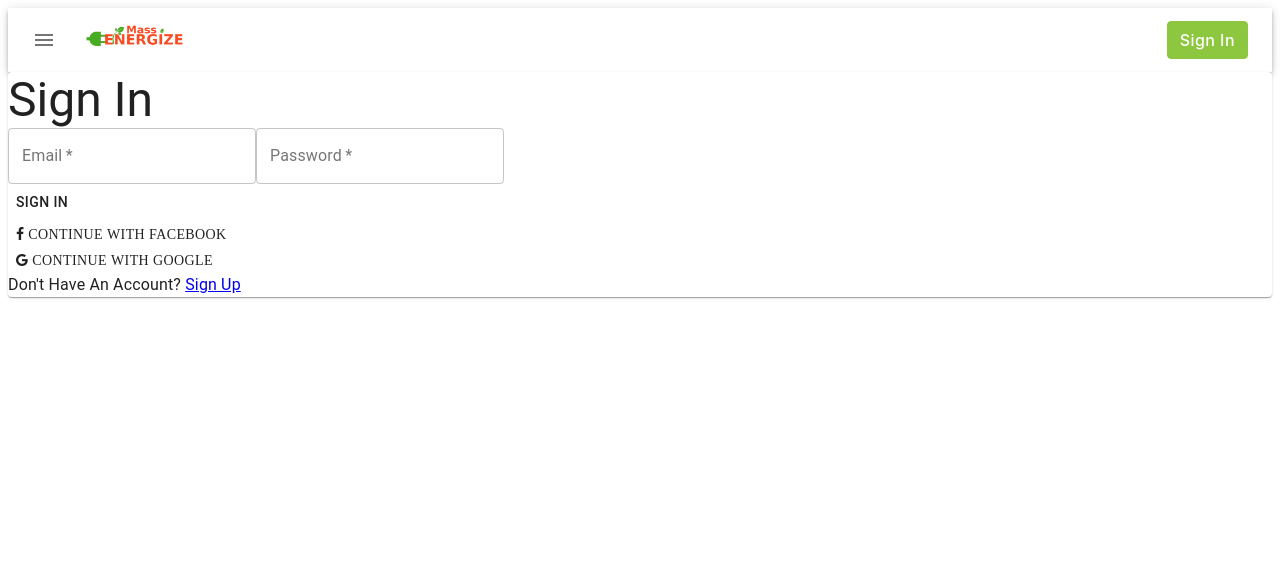
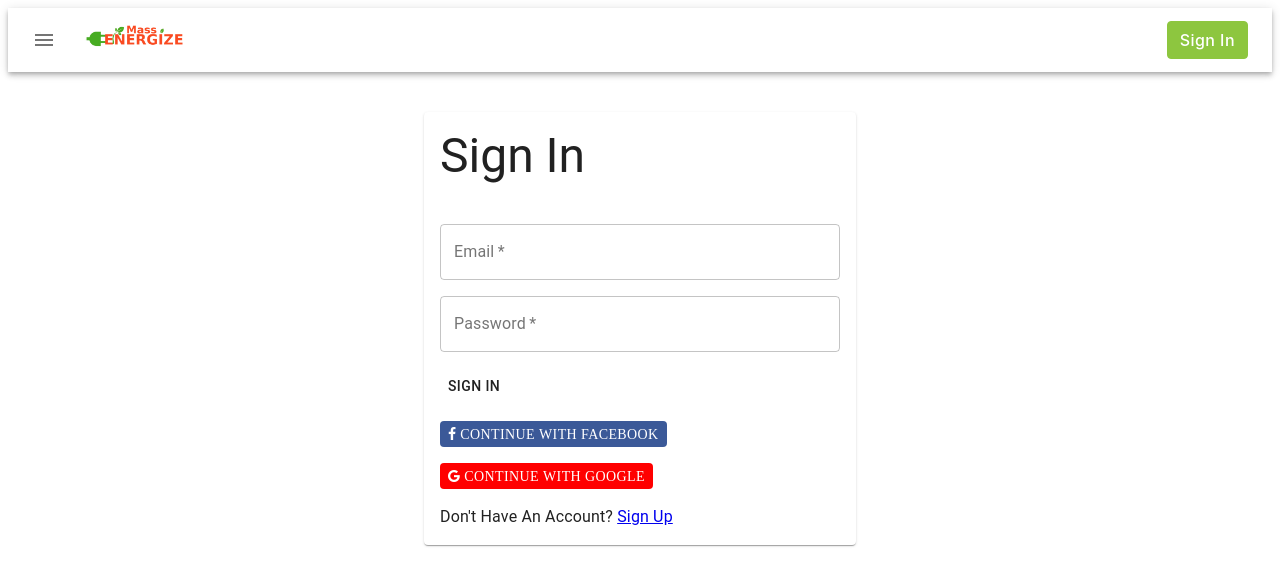
Before and after one commit to wkleiman/frontend-carbonsaver, a React (Create React App) app in the folder massenergize_carbon_calculator_app/: page /login in a window 1280 px wide. Shown: the top 586 px of the page. Built offline with nearby package versions, Linux system fonts and the light colour scheme; no server answers.

Commit message:
Restyling Some Component, Fix Some Auth Bug

```diff
--- a/massenergize_carbon_calculator_app/src/components/actions/actionItems.js
+++ b/massenergize_carbon_calculator_app/src/components/actions/actionItems.js
@@ -35,7 +35,9 @@ class ActionItems extends React.Component {
 
     handleClick = (e) => {
         const { action } = this.props;
-        this.props.getScore(null, action.name, this.props.answered)
+        console.log(this.props.auth)
+        // this.props.getScore(this.props.auth.uid);
+        this.props.getScore(null, action.name, this.props.answered);
     }
 
     renderActionScore() {
@@ -90,7 +92,8 @@ const mapStateToProps = (state, ownProps) => {
     return {
         allAnswered: Object.values(allAnswered),
         answered: state.answered[ownProps.action.name],
-        skip: state.answered.skip
+        skip: state.answered.skip,
+        auth: state.auth,
     }
 }
 
--- a/massenergize_carbon_calculator_app/src/components/auth/AuthForm.js
+++ b/massenergize_carbon_calculator_app/src/components/auth/AuthForm.js
@@ -30,12 +30,12 @@ class AuthForm extends React.Component {
         );
     }
     renderPage = () => {
-        const googleSignIn = (this.props.otherOptionBtnText && this.props.otherOptionQuestion) && <Grid item><Button onClick={this.signInWithFacebook} id="facebook" className="img-circle facebook"><span className="fa fa-facebook-f"> Continue with Facebook</span></Button></Grid>;
-        const facebookSignIn = (this.props.otherOptionBtnText && this.props.otherOptionQuestion) && <Grid item><Button onClick={this.signInWithGoogle} id="google" className="img-circle google"><span className="fa fa-google"> Continue with Google</span></Button></Grid>;
+        const googleSignIn = (this.props.otherOptionBtnText && this.props.otherOptionQuestion) && <Grid item><Button style={{ color: 'white', backgroundColor: '#3b5998' }} onClick={this.signInWithFacebook} id="facebook" className="img-circle facebook"><span className="fa fa-facebook-f"> Continue with Facebook</span></Button></Grid>;
+        const facebookSignIn = (this.props.otherOptionBtnText && this.props.otherOptionQuestion) && <Grid item><Button style={{ color: 'white', backgroundColor: 'red' }} onClick={this.signInWithGoogle} id="google" className="img-circle google"><span className="fa fa-google"> Continue with Google</span></Button></Grid>;
         const otherOpt = (this.props.otherOptionBtnText && this.props.otherOptionQuestion) && <Grid item><Typography>{this.props.otherOptionQuestion} <Link to={this.props.otherOptRoute}>{this.props.otherOptionBtnText}</Link></Typography></Grid>;
         return (
             <form onSubmit={this.props.handleSubmit(this.props.onFormSubmit)}>
-                <Grid container direction="column">
+                <Grid container direction="column" spacing={2}>
                     <Grid item><Typography variant="h3">{this.props.title}</Typography></Grid>
                     <Grid item><Fields names={this.props.fieldNames} component={this.props.renderFields} /></Grid>
                     <Grid item><Button type="submit" >{this.props.btnText}</Button></Grid>
--- a/massenergize_carbon_calculator_app/src/components/auth/SignUpPage.js
+++ b/massenergize_carbon_calculator_app/src/components/auth/SignUpPage.js
@@ -26,8 +26,6 @@ class SignUpPage extends React.Component {
         if (this.props.firebase) {
             this.props.firebase.auth().onAuthStateChanged(user => {
                 if (user) {
-                    console.log(user);
-                    this.props.signIn(user);
                     history.push('/event/CC_Event_1');
                 }
             })
--- a/massenergize_carbon_calculator_app/src/components/auth/logInPage.js
+++ b/massenergize_carbon_calculator_app/src/components/auth/logInPage.js
@@ -1,9 +1,11 @@
 import React from 'react';
+import history from '../../history';
 import { connect } from 'react-redux'
 import { signIn } from '../../actions'
 import AuthForm from './AuthForm';
-import { Grid, TextField, Paper } from '@material-ui/core';
-import history from '../../history';
+
+
+import { Grid, TextField, Paper, Typography } from '@material-ui/core';
 import { withStyles } from '@material-ui/core/styles';
 import { withFirebase } from 'react-redux-firebase';
 
@@ -36,21 +38,22 @@ class LogInForm extends React.Component {
     normalLogin({ email, password }) {
         let auth = this.props.firebase.auth();
         auth.signInWithEmailAndPassword(email, password).then(res => {
-            auth.currentUser.getIdToken(true).then(idToken => {
-                this.props.signIn(idToken);
-            })
+            let { user } = res;
+            this.props.signIn(user);
+            history.push('/event/CC_Event_1')
         })
             .catch(err => {
                 console.log("Error:", err.message);
-                this.setState({ error: err });
+                this.setState({ error: err.message });
             })
     }
 
     renderFields = (fields) => {
         const { classes } = this.props;
         return (
-            <Grid container>
-                <Grid item>
+            <Grid container style={{ marginTop: '2vh' }} spacing={2}>
+                {this.state.error ? <Typography>{this.state.error}</Typography> : <></>}
+                <Grid item xs={12}>
                     <TextField
                         className={classes.textInput}
                         {...fields.email.input}
@@ -59,7 +62,7 @@ class LogInForm extends React.Component {
                         variant="outlined"
                         required />
                 </Grid>
-                <Grid item>
+                <Grid item xs={12}>
                     <TextField
                         className={classes.textInput}
                         {...fields.password.input}
@@ -75,8 +78,9 @@ class LogInForm extends React.Component {
         this.normalLogin(formValues);
     }
     render() {
+        const { classes } = this.props;
         return (
-            <Paper>
+            <Paper className={classes.container}>
                 <AuthForm
                     title="Sign In"
                     onFormSubmit={this.onSubmit}
--- a/massenergize_carbon_calculator_app/src/components/events/EventItem.js
+++ b/massenergize_carbon_calculator_app/src/components/events/EventItem.js
@@ -159,11 +159,11 @@ class EventItem extends React.Component {
                                 <Station event={event} stations={event.stations} />
                             </Grid>
                         </Grid>
-                        <Grid item xs={12} ><Score /></Grid>
                         <Grid item container xs={12} md={4} direction="column" spacing={2} className={classes.host_sponsor}>
                             {this.renderHost()}
                             {this.renderSponsor()}
                         </Grid>
+                        <Grid item xs={12} ><Score /></Grid>
                     </Grid>
                 </Grid>
             </Paper >
--- a/massenergize_carbon_calculator_app/src/components/header.js
+++ b/massenergize_carbon_calculator_app/src/components/header.js
@@ -103,7 +103,6 @@ class Header extends React.Component {
                     this.props.signIn(user);
                 } else {
                     this.setState({ isSignedIn: false });
-                    this.props.signOut();
                 }
             })
         }
--- a/massenergize_carbon_calculator_app/src/components/score.js
+++ b/massenergize_carbon_calculator_app/src/components/score.js
@@ -6,7 +6,7 @@ import Typography from '@material-ui/core/Typography';
 class Score extends React.Component {
     render() {
         return (
-            <Typography variant="h4" style={{ fontWeight: 'bold', display: 'flex', justifyContent: 'center' }}>Total Score: {this.props.totalScore} </Typography>
+            <Typography variant="h4" style={{ color: '', fontWeight: 'bold', display: 'flex', justifyContent: 'center' }}>Total Score: {this.props.totalScore} </Typography>
         );
     }
 }
```
